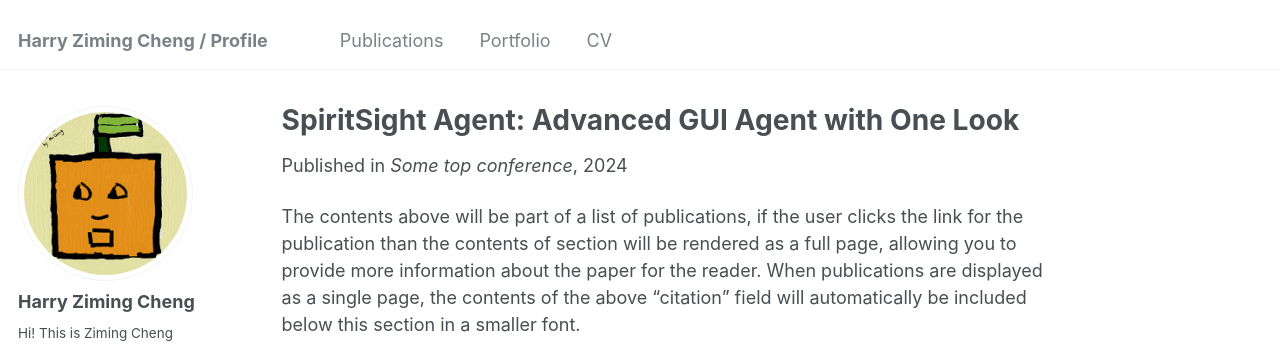
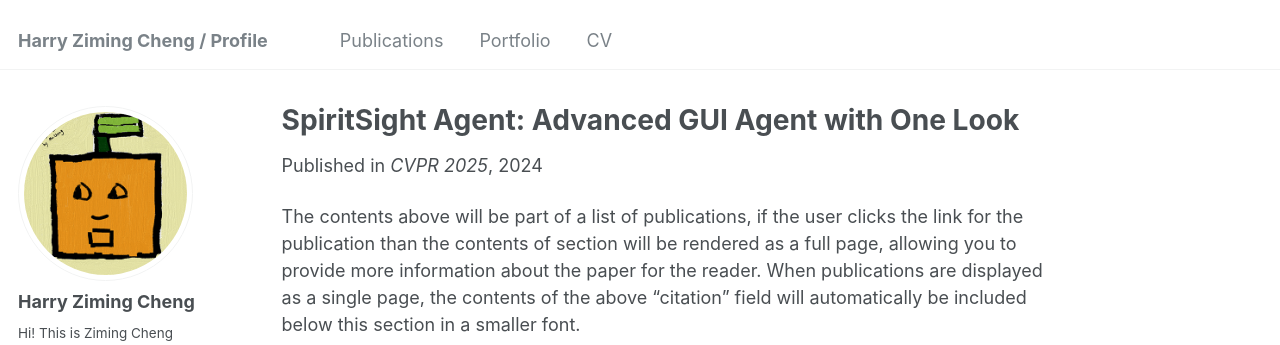
Before and after one commit to HarrytheOrange/harrytheorange.github.io, a Jekyll site: the page built from _publications/2024-10-1-spiritsight-agent.md, in a window 1280 px wide and 1130 px high. Shown: the top 345 px of the window. Built offline with Jekyll 4.4.1, drawn with Linux system fonts in a browser that asks for light colours; some web fonts are replaced.

Commit message:
Update 2024-10-1-spiritsight-agent.md

```diff
--- a/_publications/2024-10-1-spiritsight-agent.md
+++ b/_publications/2024-10-1-spiritsight-agent.md
@@ -5,7 +5,7 @@ category: conferences
 permalink: /publication/2024-10-1-spiritsight-agent
 excerpt: 'Paper under double blind review <br> Zhiyuan Huang*, Harry Ziming Cheng*, Junting Pan, Mingjie Zhan'
 date: 2024-10-1
-venue: 'Some top conference'
+venue: 'CVPR 2025'
 slidesurl: ''
 paperurl: ''
 citation: ''
```
